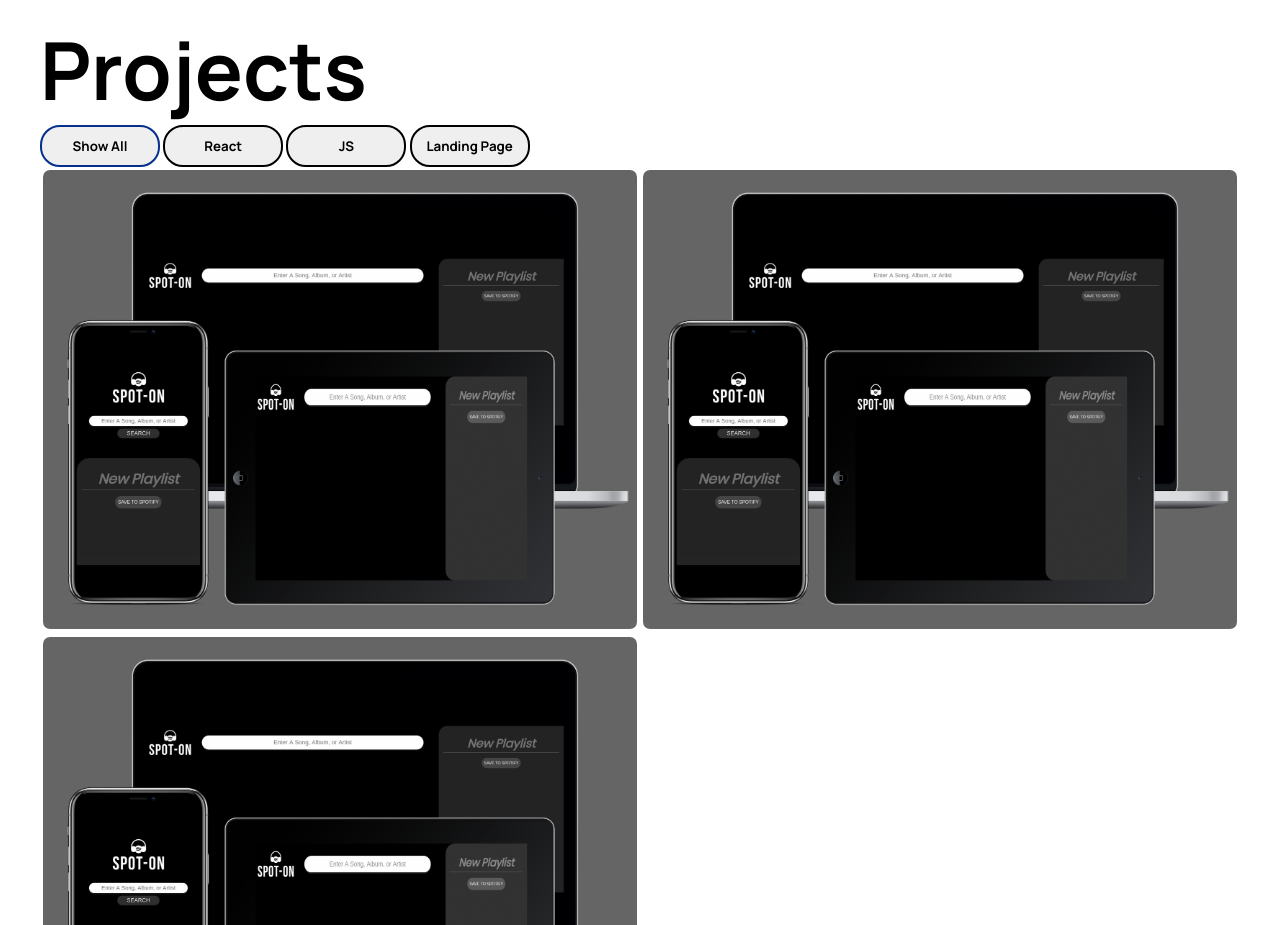
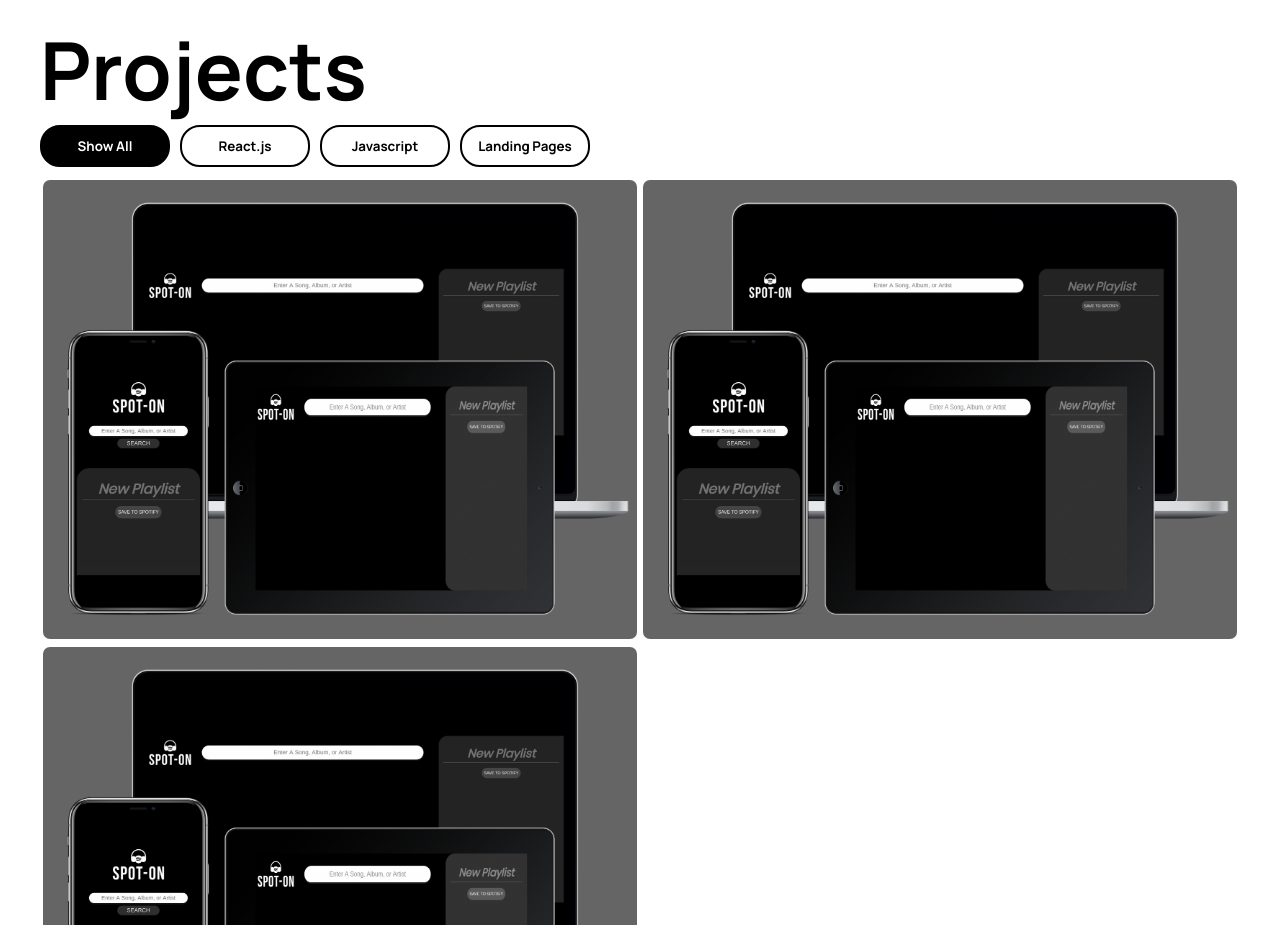
Before and after one commit to AlanisYates/portfolio_v2, a plain HTML site: page index.html in a window 1280 px wide. Shown: the part 860-1785 px from the top of the page. Drawn offline with nearby package versions, Linux system fonts and the light colour scheme.

Commit message:
styling the projects

```diff
--- a/CSS/style.scss
+++ b/CSS/style.scss
@@ -136,7 +136,6 @@ header {
       both;
   }
 
-
   @keyframes text-focus-in {
     0% {
       filter: blur(6px);
@@ -164,7 +163,7 @@ header {
 
     h3 {
       font-size: 1.5rem;
-      margin-bottom: .7rem;
+      margin-bottom: 0.7rem;
       letter-spacing: 1px;
       color: white;
     }
@@ -196,11 +195,10 @@ header {
   background: white;
 
   .fade-in {
-    animation: fade-in 1.2s cubic-bezier(0.390, 0.575, 0.565, 1.000) both;
+    animation: fade-in 1.2s cubic-bezier(0.39, 0.575, 0.565, 1) both;
   }
 
-
-  @keyframes fade-in{
+  @keyframes fade-in {
     0% {
       transform: translateZ(-80px);
       opacity: 0;
@@ -217,13 +215,22 @@ header {
 
   #btn-container {
     /* Style the buttons */
+    width: 100%;
+    display: flex;
+    // background: red;
+
+    button {
+      margin-right: 10px;
+      margin-bottom: 10px;
+    }
+
     .btn {
       border: 2px solid rgb(0, 0, 0);
       outline: none;
       border-radius: 20px;
-      width: 120px;
+      width: 130px;
       padding: 10px 13px;
-      // background-color: black;
+      background-color: white;
       cursor: pointer;
       color: black;
       font-weight: 700;
@@ -231,13 +238,15 @@ header {
 
     /* Add a grey background color on mouse-over */
     .btn:hover {
-      border: 2px solid rgb(18, 114, 204);
+      background: black;
+      color: white;
+      transition: 0.2s ease;
     }
 
     /* Add a dark background color to the active button */
     .btn.active {
-      border: 2px solid rgb(5, 48, 139);
-      transition: 0.2s ease;
+      background: black;
+      color: white;
     }
   }
 
@@ -270,14 +279,13 @@ header {
         .overlay {
           position: absolute;
           bottom: 0;
-          background: rgba(224, 165, 165, 0.9); /* Black see-through */
-          color: #f1f1f1;
+          background: rgba(0, 0, 0, 0.5); /* Black see-through */
           width: 100%;
           height: 100%;
           transition: 0.3s ease;
           opacity: 0;
           border-radius: 10px;
-          border: 3px #ffffff solid;
+          border: 2px white solid;
 
           &:hover {
             opacity: 1;
--- a/index.html
+++ b/index.html
@@ -84,13 +84,13 @@
             Show All
           </button>
           <button class="btn" onclick="filterSelection('react')">
-            React
+            React.js
           </button>
           <button class="btn" onclick="filterSelection('js')">
-            JS
+            Javascript
           </button>
-          <button class="btn" onclick="filterSelection('land-pg')">
-            Landing Page
+          <button class="btn" onclick="filterSelection('')">
+            Landing Pages
           </button>
         </div>
 
```
Also changed, not shown: CSS/style.css, 1 other file.
